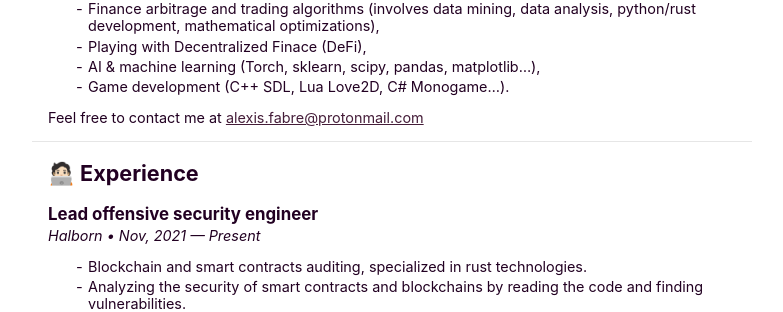
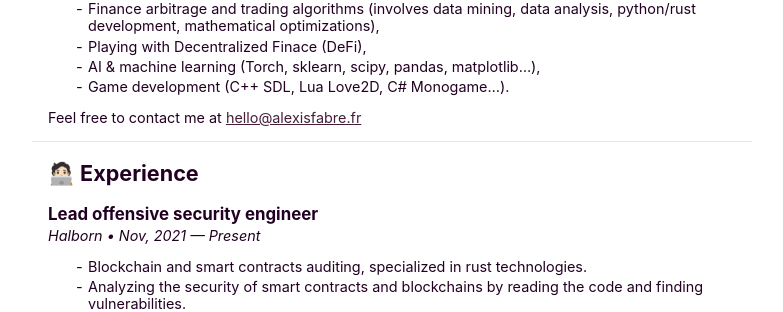
Before and after one commit to narbonnais/narbonnais.github.io, a Jekyll site: the page built from index.md, in a window 1280 px wide. Shown: the part 315-627 px from the top of the page, without its empty margins (248-1031 px from the left). Built offline with Jekyll 4.4.1, drawn with Linux system fonts in a browser that asks for light colours.

Commit message:
Update index.md

```diff
--- a/index.md
+++ b/index.md
@@ -16,4 +16,4 @@ layout: default
 - AI & machine learning (Torch, sklearn, scipy, pandas, matplotlib...),
 - Game development (C++ SDL, Lua Love2D, C# Monogame...).
 
-Feel free to contact me at [alexis.fabre@protonmail.com](mailto:alexis.fabre@protonmail.com)
+Feel free to contact me at [hello@alexisfabre.fr](mailto:hello@alexisfabre.fr)
```
